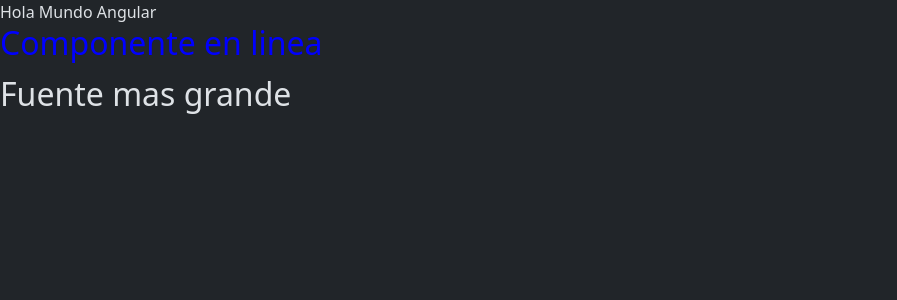
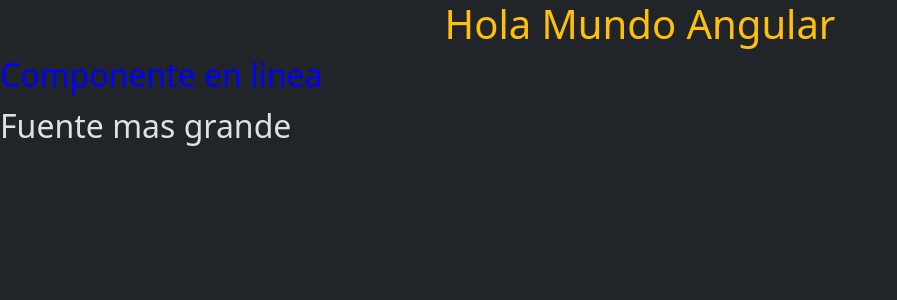
Before and after one commit to Abudavi/Angular-app, an Angular app: page / in a window 1280 px wide. Shown: the top 300 px of the page, without its empty margins (0-897 px from the left). Built offline with nearby package versions, Linux system fonts and the light colour scheme.

Commit message:
se mejoró el diseño del título en el componente principal y en el componente inline, añadiendo estilos de centrado y contenedores

```diff
--- a/src/app/app.component.html
+++ b/src/app/app.component.html
@@ -1,2 +1,5 @@
-{{title}}
+<div class="container">
+<h1 class="text-center text-warning">{{title}}</h1>
+</div>
+
 <app-componente-inline></app-componente-inline>
```
